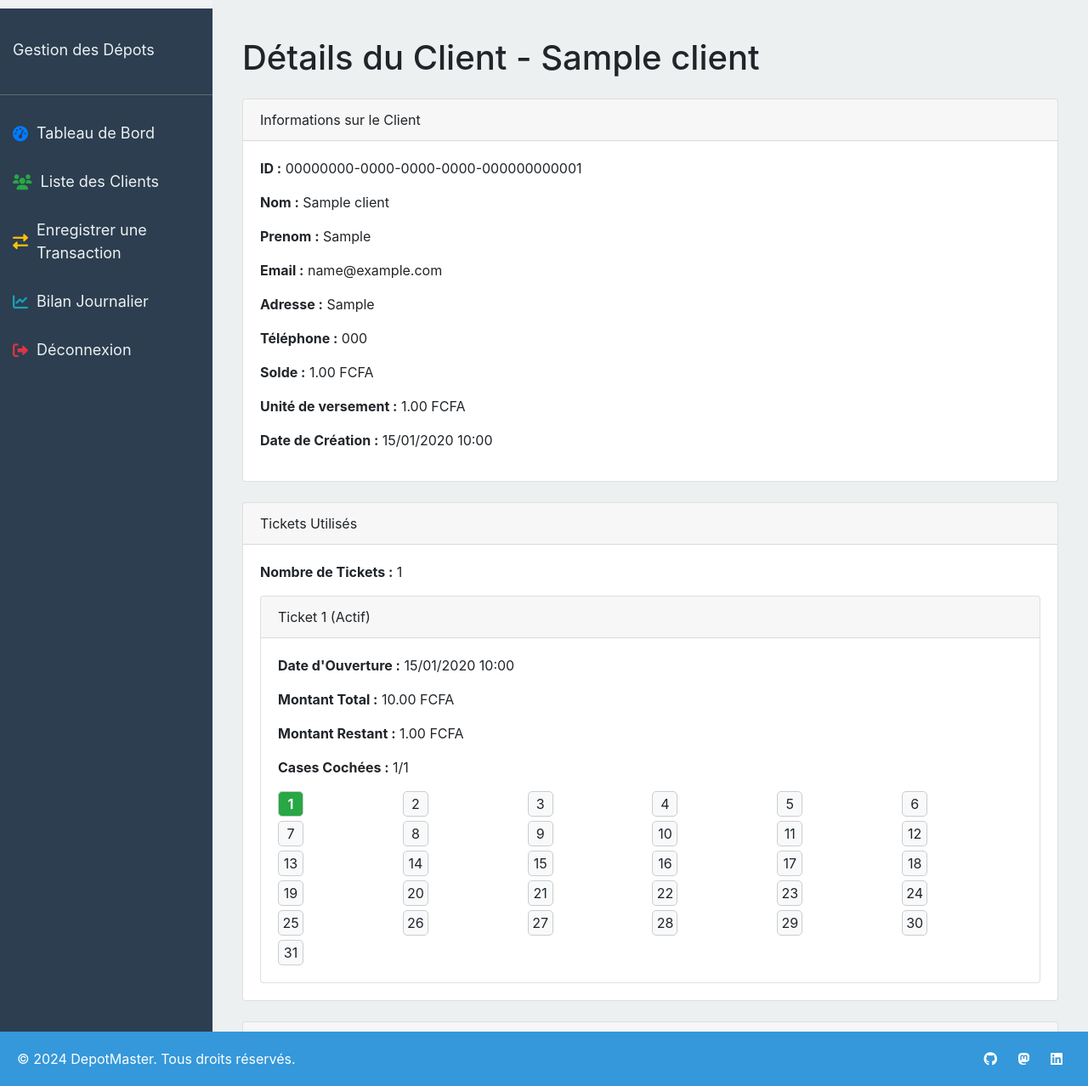
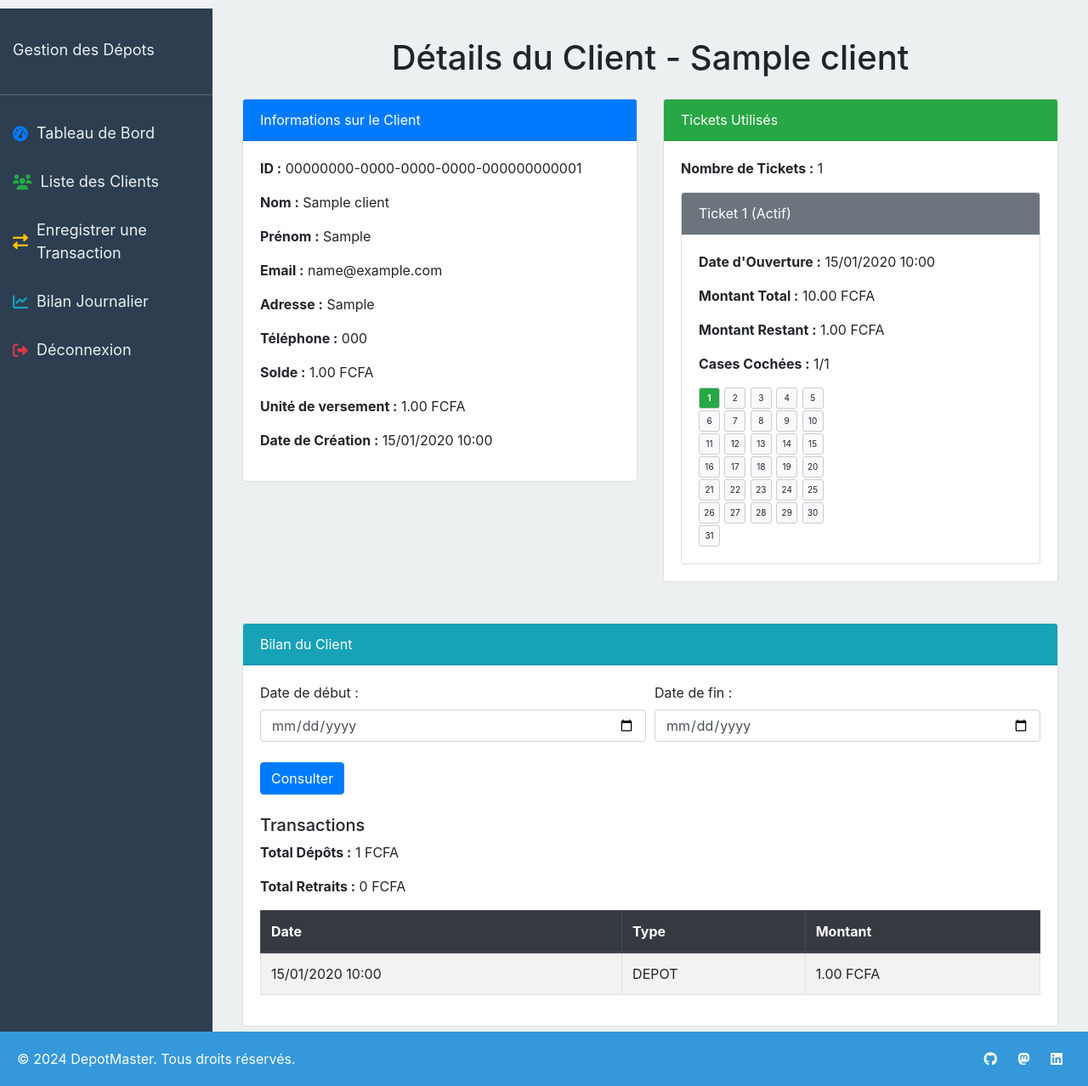
Before and after one commit to HamaBarhamou/gestion_depots, a Django app: page /clients/00000000-0000-0000-0000-000000000001/ in a window 1280 px wide. Shown: the part 70-1348 px from the top of the page at 85% size. Run offline with Django 5.2, Linux system fonts and the light colour scheme; a user stored in the database is signed in; tables that the repository leaves empty hold one stand-in row (values such as "Sample post"); some libraries are stand-ins or nearby versions.

Commit message:
Amélioration de la vue et du template des détails du client
- Ajout de l'affichage des tickets utilisés par le client avec mise en évidence du ticket actif.
- Affichage des informations détaillées sur les tickets avec un style amélioré.
- Ajout de la fonctionnalité de consultation du bilan des transactions sur une période donnée.
- Réduction de la taille des cases des tickets pour une meilleure présentation visuelle.
- Ajout de couleurs et de styles pour une meilleure différenciation et présentation des éléments.
- Correction des erreurs d'incrémentation dans le template.

```diff
--- a/comptes/templates/comptes/detail_client.html
+++ b/comptes/templates/comptes/detail_client.html
@@ -4,15 +4,17 @@
 
 {% block content %}
 <div class="container mt-4">
-    <h1 class="mb-4">Détails du Client - {{ client.nom }}</h1>
-    <div class="card">
-        <div class="card-header">
+    <h1 class="mb-4 text-center">Détails du Client - {{ client.nom }}</h1>
+    <div class="row">
+        <div class="col-md-6">
+            <div class="card mb-4">
+                <div class="card-header bg-primary text-white">
                     Informations sur le Client
                 </div>
                 <div class="card-body">
                     <p><strong>ID :</strong> {{ client.identifiant_unique }}</p>
                     <p><strong>Nom :</strong> {{ client.nom }}</p>
-            <p><strong>Prenom :</strong> {{ client.prenom }}</p>
+                    <p><strong>Prénom :</strong> {{ client.prenom }}</p>
                     <p><strong>Email :</strong> {{ client.email }}</p>
                     <p><strong>Adresse :</strong> {{ client.adresse }}</p>
                     <p><strong>Téléphone :</strong> {{ client.telephone }}</p>
@@ -21,17 +23,19 @@
                     <p><strong>Date de Création :</strong> {{ client.date_creation|date:"d/m/Y H:i" }}</p>
                 </div>
             </div>
+        </div>
 
-    <div class="card mt-4">
-        <div class="card-header">
+        <div class="col-md-6">
+            <div class="card mb-4">
+                <div class="card-header bg-success text-white">
                     Tickets Utilisés
                 </div>
                 <div class="card-body">
                     <p><strong>Nombre de Tickets :</strong> {{ tickets.count }}</p>
-            {% if tickets.exists %}
+                    {% if tickets %}
                         {% for ticket in tickets %}
                         <div class="card mt-3">
-                    <div class="card-header">
+                            <div class="card-header bg-secondary text-white">
                                 Ticket {{ ticket.id }}{% if ticket.active %} (Actif){% endif %}
                             </div>
                             <div class="card-body">
@@ -50,20 +54,24 @@
                     {% endif %}
                 </div>
             </div>
+        </div>
+    </div>
 
     <div class="card mt-4">
-        <div class="card-header">
+        <div class="card-header bg-info text-white">
             Bilan du Client
         </div>
         <div class="card-body">
             <form method="GET" action="">
-                <div class="form-group">
+                <div class="form-row">
+                    <div class="form-group col-md-6">
                         <label for="start_date">Date de début :</label>
                         <input type="date" id="start_date" name="start_date" class="form-control">
                     </div>
-                <div class="form-group">
+                    <div class="form-group col-md-6">
                         <label for="end_date">Date de fin :</label>
                         <input type="date" id="end_date" name="end_date" class="form-control">
+                    </div>
                 </div>
                 <button type="submit" class="btn btn-primary mt-2">Consulter</button>
             </form>
@@ -72,8 +80,8 @@
                 <h5>Transactions</h5>
                 <p><strong>Total Dépôts :</strong> {{ total_depots }} FCFA</p>
                 <p><strong>Total Retraits :</strong> {{ total_retraits }} FCFA</p>
-                <table class="table table-bordered">
-                    <thead>
+                <table class="table table-bordered table-striped">
+                    <thead class="thead-dark">
                         <tr>
                             <th>Date</th>
                             <th>Type</th>
@@ -98,19 +106,21 @@
 <style>
 .ticket-card {
     display: grid;
-    grid-template-columns: repeat(6, 1fr);
-    gap: 5px;
+    grid-template-columns: repeat(5, 1fr);
+    gap: 2px;
     margin-top: 15px;
+    width: 150px;
 }
 .ticket-case {
-    width: 30px;
-    height: 30px;
+    width: 25px;
+    height: 25px;
     display: flex;
     align-items: center;
     justify-content: center;
     border: 1px solid #ccc;
-    border-radius: 5px;
+    border-radius: 3px;
     background-color: #f8f9fa;
+    font-size: 10px;
 }
 .ticket-case.checked {
     background-color: #28a745;
```
Lines whose indentation alone changed are shown as unchanged.
